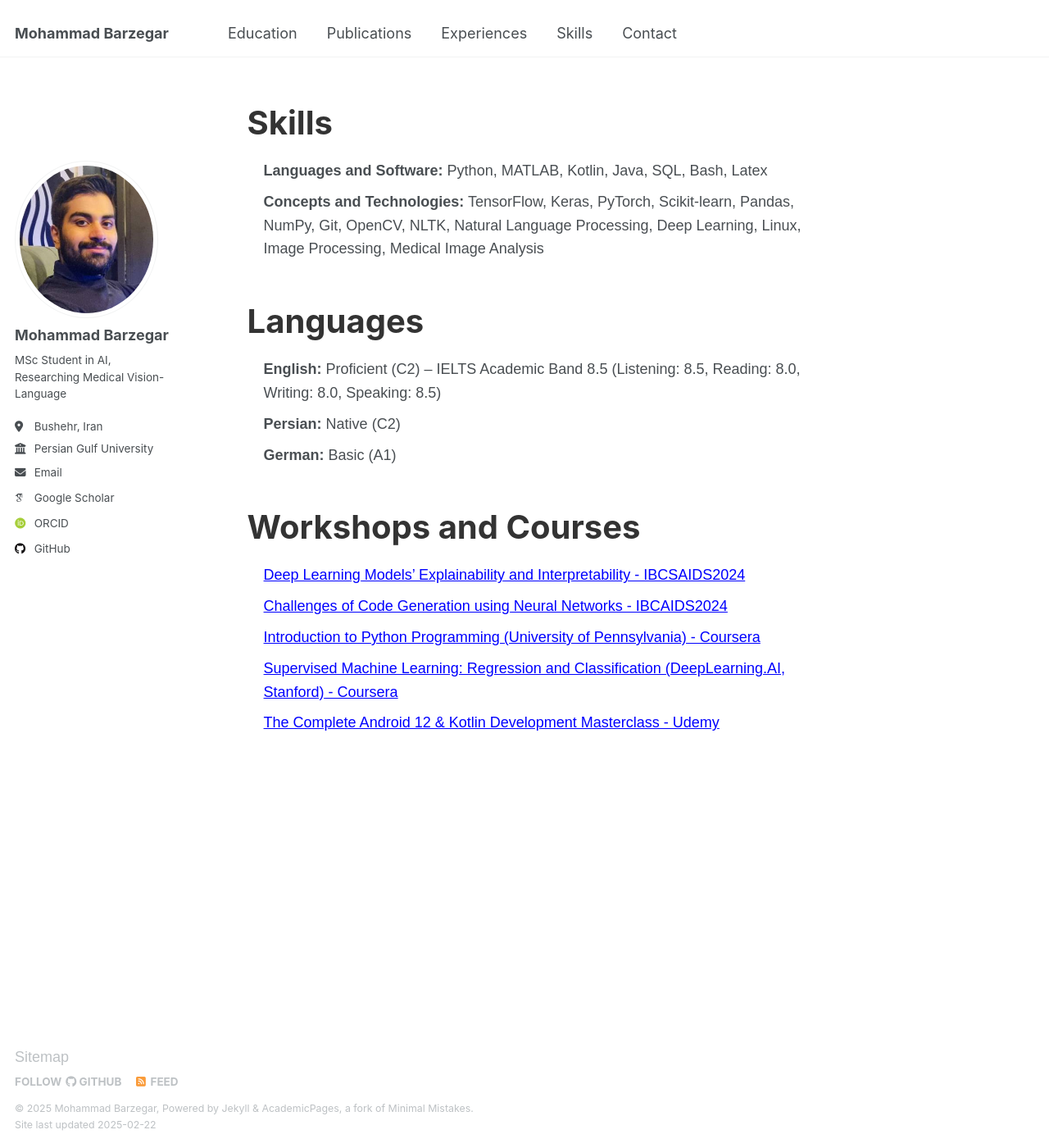
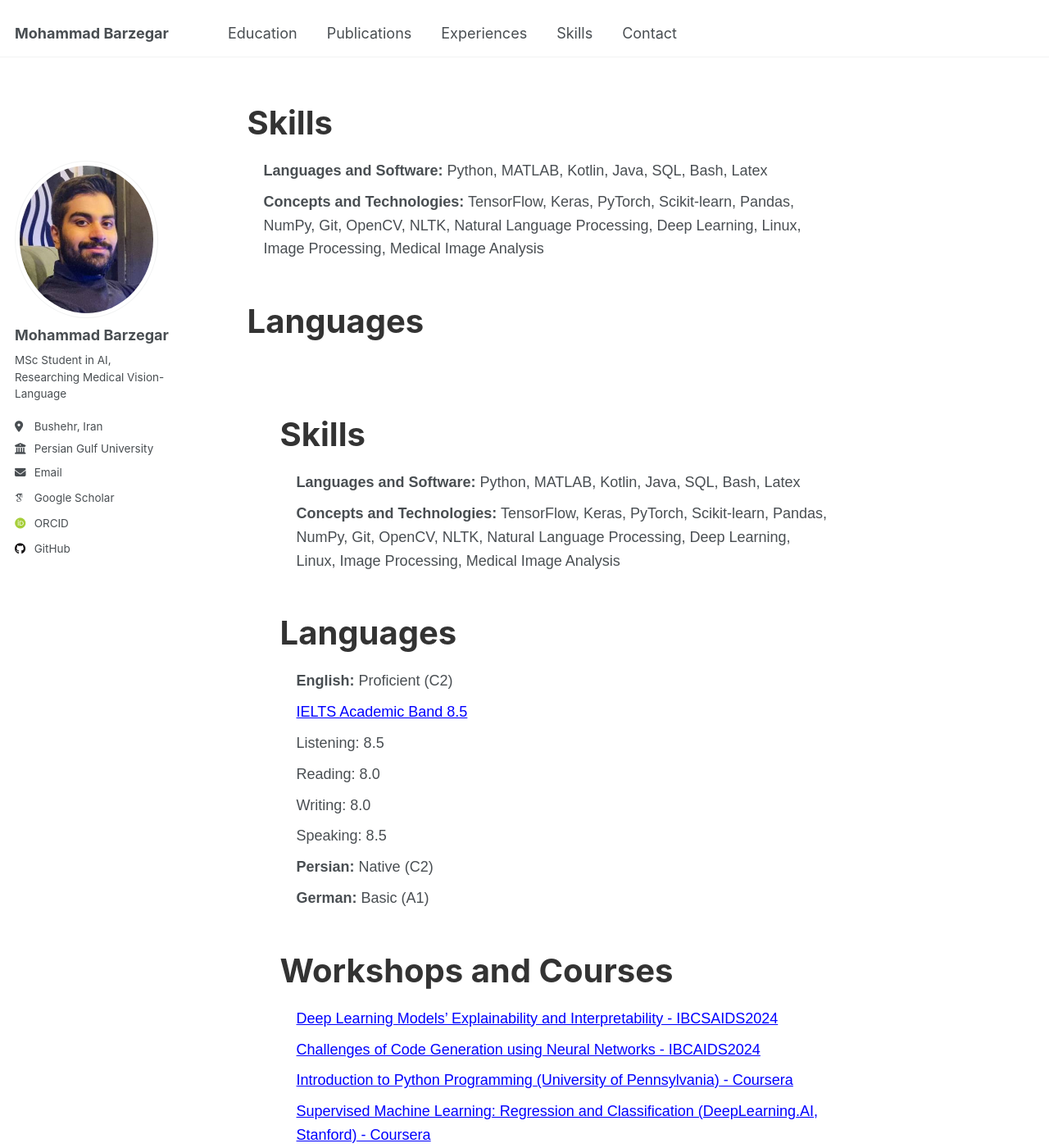
Before and after one commit to mbrz97/mbrz97.github.io, a Jekyll site: the page built from _pages/skills.html, in a window 1280 px wide and 1400 px high. Shown: the whole window at 82% size. Built offline with Jekyll 4.4.1, drawn with Linux system fonts in a browser that asks for light colours; some web fonts are replaced.

Commit message:
Update skills.html

```diff
--- a/_pages/skills.html
+++ b/_pages/skills.html
@@ -80,7 +80,91 @@
         <h1>Languages</h1>
         <div class="details">
             <ul>
-                <li><strong>English:</strong> Proficient (C2) – IELTS Academic Band 8.5 (Listening: 8.5, Reading: 8.0, Writing: 8.0, Speaking: 8.5)</li>
+<!DOCTYPE html>
+<html lang="en">
+<head>
+    <meta charset="UTF-8">
+    <meta name="viewport" content="width=device-width, initial-scale=1.0">
+    <title>Skills, Languages, and Courses</title>
+    <style>
+        html, body {
+            font-family: Arial, sans-serif;
+            line-height: 1.6;
+            overflow-x: hidden;
+            margin: 0;
+            padding: 0;
+            max-width: 100%;
+        }
+        * {
+            box-sizing: border-box;
+        }
+        .container {
+            max-width: 800px;
+            margin: auto;
+            padding: 20px;
+        }
+        h1, h2 {
+            color: #333;
+            font-weight: bold;
+        }
+        h1 {
+            font-size: 40px;
+            margin-top: 50px;
+        }
+        h2 {
+            font-size: 24px;
+            margin-top: 20px;
+        }
+        .details {
+            margin-left: 20px;
+        }
+        ul {
+            list-style-type: none;
+            padding: 0;
+        }
+        a {
+            color: blue;
+            text-decoration: none;
+        }
+        .button {
+            display: inline-block;
+            margin-top: 20px;
+            padding: 10px 20px;
+            font-size: 16px;
+            color: white;
+            background-color: #007BFF;
+            border: none;
+            border-radius: 5px;
+            text-decoration: none;
+            text-align: center;
+        }
+        .button:hover {
+            background-color: #0056b3;
+        }
+    </style>
+</head>
+<body>
+    <div class="container">
+        <h1>Skills</h1>
+        <div class="details">
+            <ul>
+                <li><strong>Languages and Software:</strong> Python, MATLAB, Kotlin, Java, SQL, Bash, Latex</li>
+                <li><strong>Concepts and Technologies:</strong> TensorFlow, Keras, PyTorch, Scikit-learn, Pandas, NumPy, Git, OpenCV, NLTK, Natural Language Processing, Deep Learning, Linux, Image Processing, Medical Image Analysis</li>
+            </ul>
+        </div>
+
+        <h1>Languages</h1>
+        <div class="details">
+            <ul>
+                <li><strong>English:</strong> Proficient (C2)
+                    <ul>
+                        <li><a href="https://mbrz97.github.io/files/ielts.jpeg">IELTS Academic Band 8.5</a></li>
+                        <li>Listening: 8.5</li>
+                        <li>Reading: 8.0</li>
+                        <li>Writing: 8.0</li>
+                        <li>Speaking: 8.5</li>
+                    </ul>
+                </li>
                 <li><strong>Persian:</strong> Native (C2)</li>
                 <li><strong>German:</strong> Basic (A1)</li>
             </ul>
@@ -89,11 +173,11 @@
         <h1>Workshops and Courses</h1>
         <div class="details">
             <ul>
-                <li><a href="[hyperlink]">Deep Learning Models’ Explainability and Interpretability - IBCSAIDS2024</a></li>
-                <li><a href="[hyperlink]">Challenges of Code Generation using Neural Networks - IBCAIDS2024</a></li>
-                <li><a href="[hyperlink]">Introduction to Python Programming (University of Pennsylvania) - Coursera</a></li>
-                <li><a href="[hyperlink]">Supervised Machine Learning: Regression and Classification (DeepLearning.AI, Stanford) - Coursera</a></li>
-                <li><a href="[hyperlink]">The Complete Android 12 & Kotlin Development Masterclass - Udemy</a></li>
+                <li><a href="http://new.vcert.ir/users/preview_cert.php?c=IBCAIDS1-W00020167&preview">Deep Learning Models’ Explainability and Interpretability - IBCSAIDS2024</a></li>
+                <li><a href="https://new.vcert.ir/users/preview_cert.php?c=IBCAIDS1-W00030248&preview">Challenges of Code Generation using Neural Networks - IBCAIDS2024</a></li>
+                <li><a href="https://www.coursera.org/account/accomplishments/certificate/2X2AHQNYPUT6">Introduction to Python Programming (University of Pennsylvania) - Coursera</a></li>
+                <li><a href="https://www.coursera.org/account/accomplishments/certificate/CDUN9RS6RCEJ">Supervised Machine Learning: Regression and Classification (DeepLearning.AI, Stanford) - Coursera</a></li>
+                <li><a href="https://www.udemy.com/certificate/UC-c3177371-66f4-4d94-811a-4ee1c1ac95be/">The Complete Android 12 & Kotlin Development Masterclass - Udemy</a></li>
             </ul>
         </div>
     </div>
```
